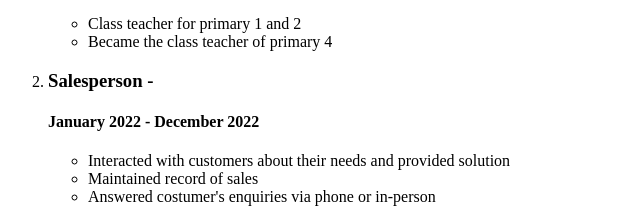
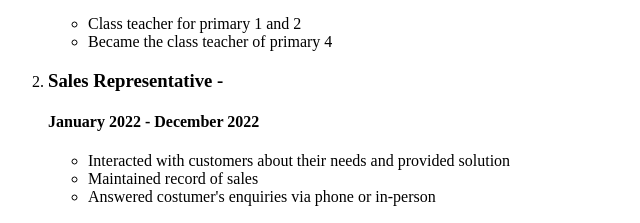
Before and after one commit to Starry247/html-resume, a plain HTML site: page index.html in a window 1280 px wide. Shown: the part 810-1033 px from the top of the page, 0-640 px from the left. Drawn offline with Linux system fonts and the light colour scheme.

Commit message:
index.html

```diff
--- a/index.html
+++ b/index.html
@@ -30,7 +30,7 @@
                 <li>Became the class teacher of primary 4</li>
             </ul>
 
-            <li><h3>Salesperson - </h3></li>
+            <li><h3>Sales Representative - </h3></li>
 
             <h4>January 2022 - December 2022</h4>
             <ul>
```
